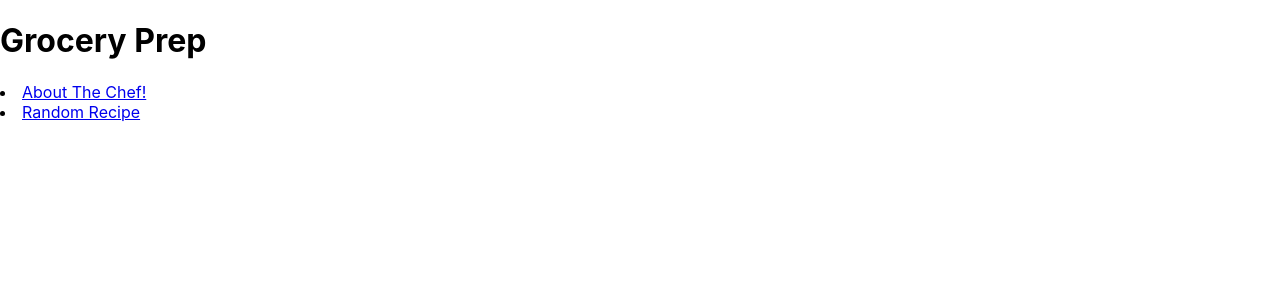
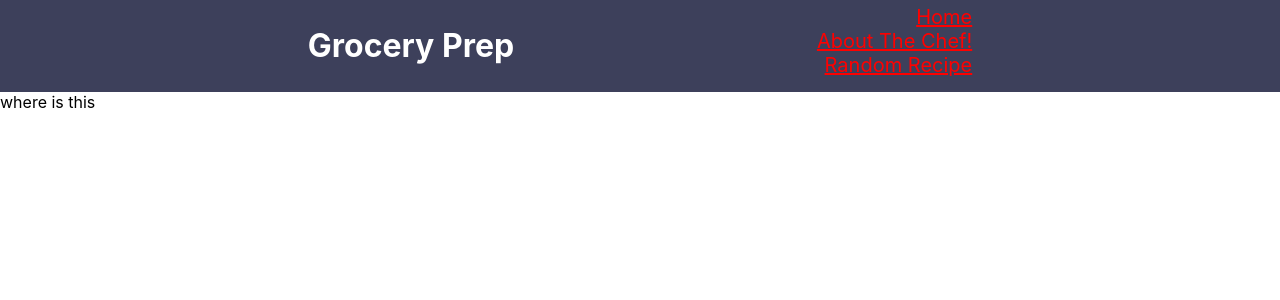
Before and after one commit to hack4impact-calpoly/bootcamp-grocery-prep, a React (Create React App) app in the folder frontend/: page / in a window 1280 px wide. Shown: the top 300 px of the page. Built offline with nearby package versions, Linux system fonts and the light colour scheme.

Commit message:
figured out how to css

```diff
--- a/frontend/src/App.css
+++ b/frontend/src/App.css
@@ -38,6 +38,6 @@
 } */
 
 main{
-  display: grid;
-  grid-template-columns: 75% 25%;
+  display: flexbox;
+  justify-content: center;
 }
--- a/frontend/src/App.js
+++ b/frontend/src/App.js
@@ -6,7 +6,7 @@ import Cart from "./Components/Cart.js";
 
 function App() {
   return (
-    <div className={StyleSheet.main}>
+    <div>
       <Header />
       <main>
         <Recipe />
--- a/frontend/src/Components/Header.css
+++ /dev/null
@@ -1,15 +0,0 @@
-.backButton{
-    display: flex;
-    justify-content: right;
-
-    color: red;
-    font-size: 20px;
-}
-
-.random{
-    display: flex;
-    justify-content: right;
-
-    color: red;
-    font-size: 20px;
-}
--- a/frontend/src/Components/Header.js
+++ b/frontend/src/Components/Header.js
@@ -1,14 +1,15 @@
 
-import './Header.css';
+import Styles from './Header.module.css';
 
 function Header() {
   return (//what will be sent to the screen
-    <header className={StyleSheet.header}>
+    <header>
       <h1>Grocery Prep</h1>
-      <nav>
-          <li><a className={StyleSheet.backButton} href="about.html">About The Chef!</a></li>
-          <li><a className={StyleSheet.random} href="randomPage.html">Random Recipe</a></li>
-      </nav>
+        <nav>
+          <a className={Styles.linkText} href="/">Home</a>
+          <a className={Styles.linkText} href="about.html">About The Chef!</a>
+          <a className={Styles.linkText} href="randomPage.html">Random Recipe</a>
+        </nav>
     </header>
   );
 }
--- /dev/null
+++ b/frontend/src/Components/Header.module.css
@@ -0,0 +1,16 @@
+header {
+    display: flex;
+    justify-content: space-evenly;
+
+    background-color: #3D405B;
+    color: #FFF;
+    padding: 5px;
+}
+
+.linkText{
+    display: flex;
+    justify-content: right;
+
+    color: red;
+    font-size: 20px;
+}
--- a/frontend/src/Components/Recipe.js
+++ b/frontend/src/Components/Recipe.js
@@ -1,7 +1,11 @@
 
 
 function Recipe(){
-    return(null)
+    return(
+        <main>
+            where is this
+        </main>
+    )
 }
 
 export default Recipe;
```
Also changed, not shown: 1 other file (tests, documents, lock files or other folders).
